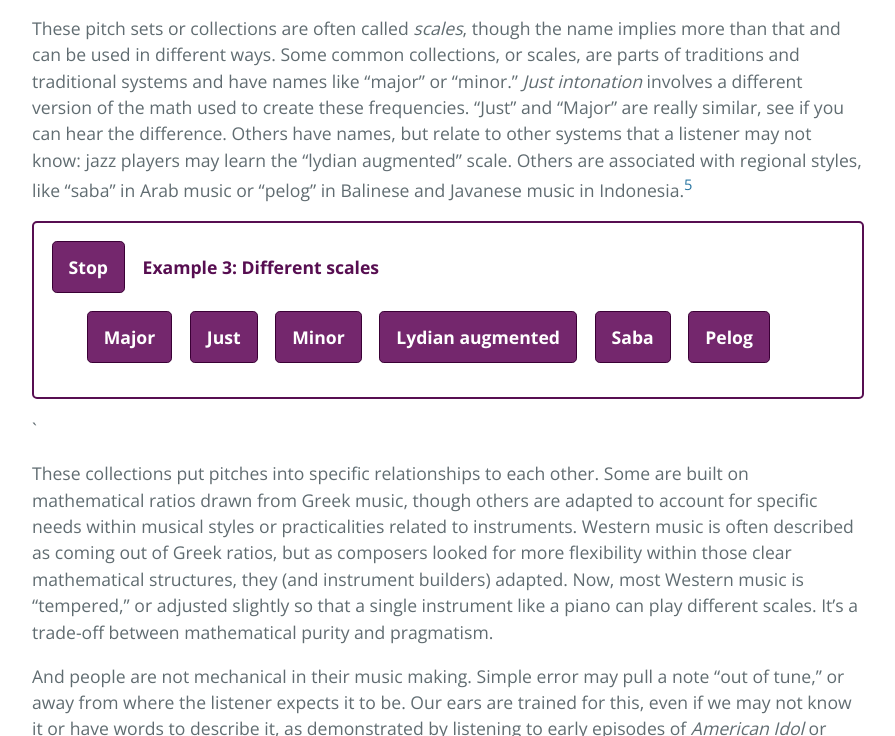
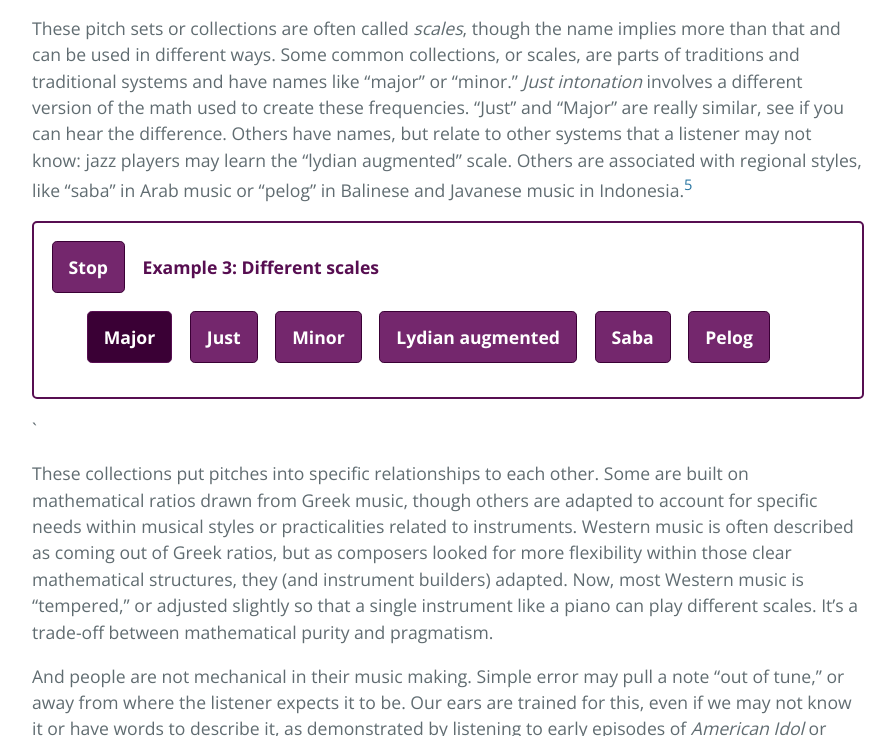
Before and after one commit to cjwit/melody, a website built with webpack: page dist/index.html in a window 1280 px wide. Both pictures are taken after a click on the element "Major". Shown: the part 2151-2887 px from the top of the page, without its empty margins (192-1087 px from the left). Built offline with nearby package versions, Linux system fonts and the light colour scheme.

Commit message:
Show active scale button

```diff
--- a/sass/loops.scss
+++ b/sass/loops.scss
@@ -168,7 +168,15 @@ $red-5: #3A0035;
 .button-container {
   padding: 1em;
   padding-bottom: 0em;
+
   .btn {
     margin-left: 1em;
   }
+
+  .active {
+    border: 1px solid $red-4;
+    background-color: $red-5;
+    color: white;
+    transition: color 0.2s, background-color 0.2s, border-color 0.2s;
+  }
 }
--- a/scripts/Examples/ExampleWithScales.js
+++ b/scripts/Examples/ExampleWithScales.js
@@ -39,7 +39,11 @@ export class ExampleWithScales extends Example {
       // button.classList.add("play-button");
       button.innerText = scaleNames[i];
 
-      button.addEventListener('click', async () => {
+      button.addEventListener('click', async (e) => {
+
+        var siblings = e.target.parentNode.childNodes;
+        siblings.forEach(b => { b.classList.remove("active")})
+        e.target.classList.add("active");
 
         let newScale;
         switch (button.innerText) {
@@ -66,6 +70,7 @@ export class ExampleWithScales extends Example {
       scaleButtons.appendChild(button);
     }
 
+    scaleButtons.childNodes[0].classList.add("active")
     this.example.appendChild(scaleButtons);
   }
 
```
Also changed, not shown: dist/styles.css, 2 other files.
